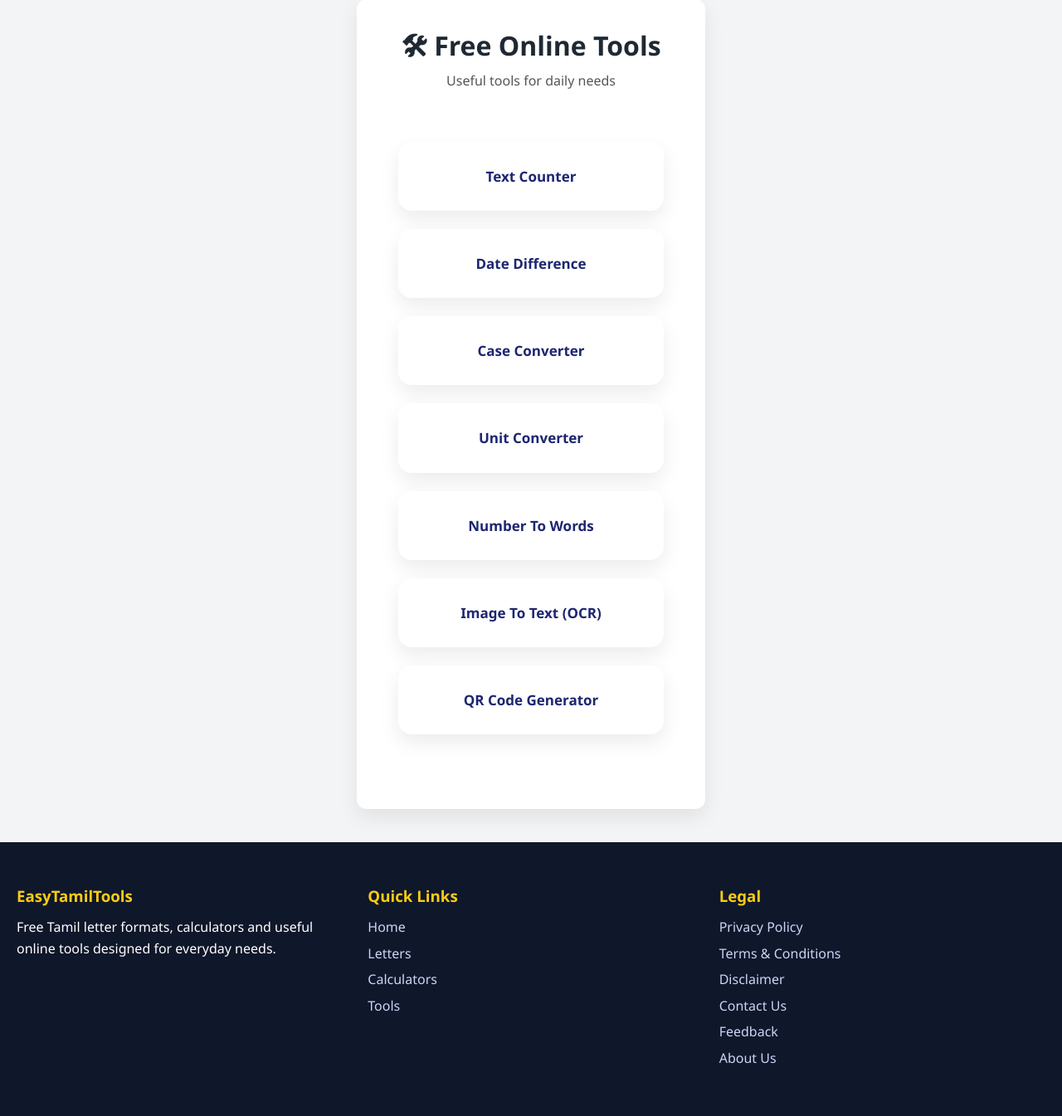
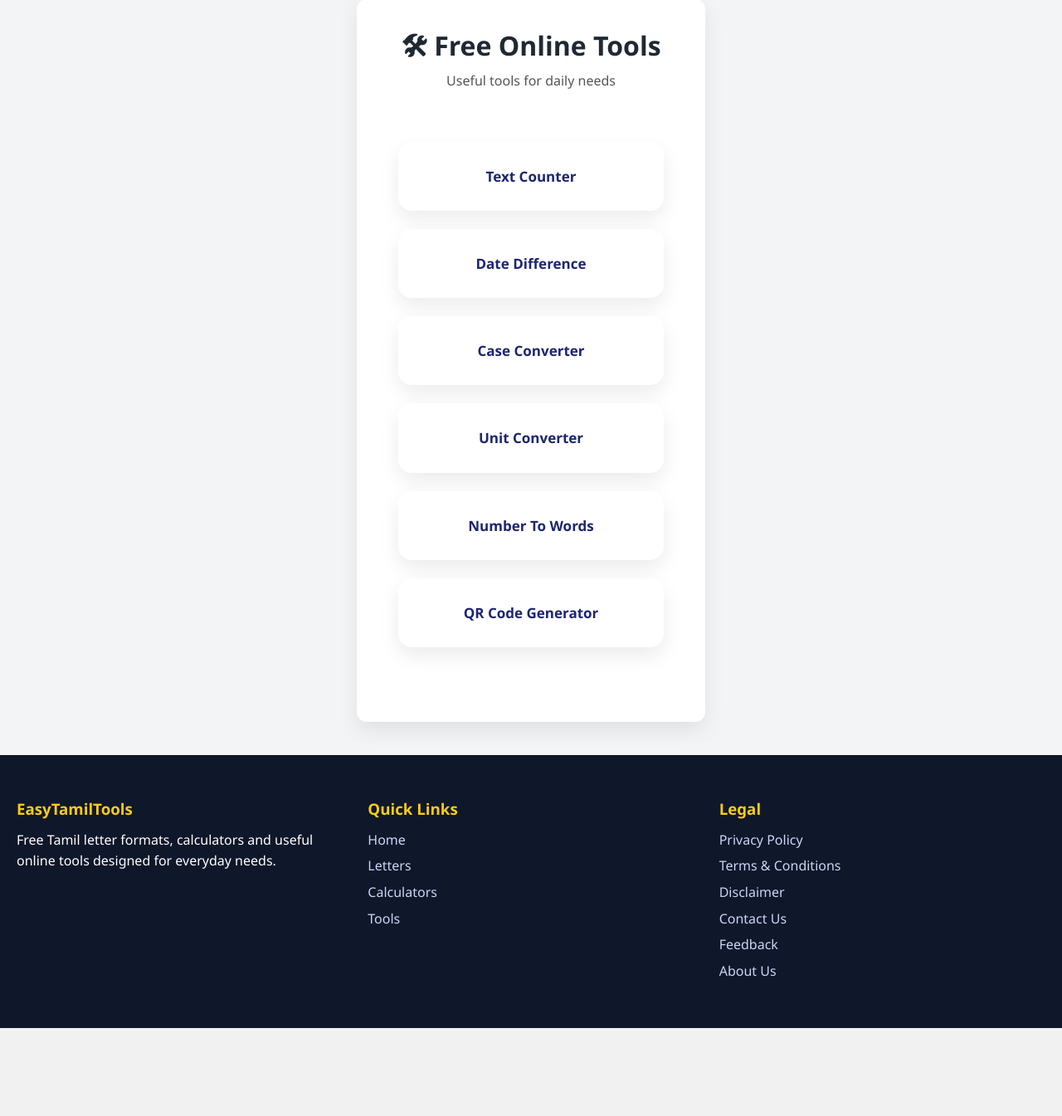
Before and after one commit to sivasankar4227/easytamiltools, a Flask app: page /tools in a window 1280 px wide. Shown: the part 121-1466 px from the top of the page at 83% size. After the commit the page ends 1360 px from the top, so only its background shows below. Run offline with Flask 3, Linux system fonts and the light colour scheme.

Commit message:
Initial commit / updates

```diff
--- a/app.py
+++ b/app.py
@@ -1,17 +1,13 @@
 from flask import Flask, render_template, request, Response, send_from_directory
 from datetime import date
 from PIL import Image
-# import pytesseract
 import os
 from num2words import num2words
-import pytesseract
-pytesseract.pytesseract.tesseract_cmd = "/usr/bin/tesseract"
 import qrcode
 import cv2
 from werkzeug.utils import secure_filename
 import logging
-# import shutil
-# pytesseract.pytesseract.tesseract_cmd = shutil.which("tesseract")
+
 
 
 app = Flask(__name__)
@@ -360,34 +356,6 @@ def unit_converter():
         unit=unit
     )
 
-# =================image-to-text =================
-@app.route("/image-to-text", methods=["GET", "POST"])
-def image_to_text():
-
-    text = ""
-    error = ""
-
-    if request.method == "POST":
-        file = request.files.get("image")
-
-        if not file:
-            error = "Please upload an image file."
-        else:
-            try:
-                img = Image.open(file)
-                img = img.convert("RGB")   # important
-                text = pytesseract.image_to_string(img)
-
-                if text.strip() == "":
-                    error = "No readable text found in image."
-
-            except Exception as e:
-                print("OCR ERROR:", e)
-                error = "Unable to process this image. Try another image."
-
-    return render_template("image_to_text.html", text=text, error=error)
-
-
 
 # ================= QR CODE GENERATOR =================
 
@@ -495,7 +463,6 @@ def search():
 
         # Tools
         {"name": "Text Counter", "url": "/text-counter"},
-        {"name": "Image to Text", "url": "/image-to-text"},
         {"name": "QR Code Generator", "url": "/qr-code-generator"},
 
         # Legal & Info
--- a/requirements.txt
+++ b/requirements.txt
@@ -1,7 +1,7 @@
 flask
-pytesseract
+# pytesseract
 pillow
-opencv-python-headless
+# opencv-python-headless
 werkzeug
 qrcode
 num2words
--- a/templates/index.html
+++ b/templates/index.html
@@ -37,7 +37,7 @@
         <a href="/age-calculator">✔ Age Calculator</a>
         <a href="/emi-calculator">✔ EMI Calculator</a>
         <a href="/letters">✔ Application Letter</a>
-        <a href="/image-to-text">✔ Image to Text</a>
+        <!-- <a href="/image-to-text">✔ Image to Text</a> -->
         <a href="/qr-code-generator">✔ QR Code Generator</a>
 
     </div>
--- a/templates/tools.html
+++ b/templates/tools.html
@@ -30,9 +30,9 @@
                 Number To Words
             </a>
 
-            <a href="/image-to-text" class="tool-box">
+            <!-- <a href="/image-to-text" class="tool-box">
                 Image To Text (OCR)
-            </a>
+            </a> -->
             <a href="/qr-code-generator" class="tool-box">
                 QR Code Generator
             </a>
```
Also changed, not shown: templates/image_to_text.html (deleted, +0 -66 lines), 1 other file.
